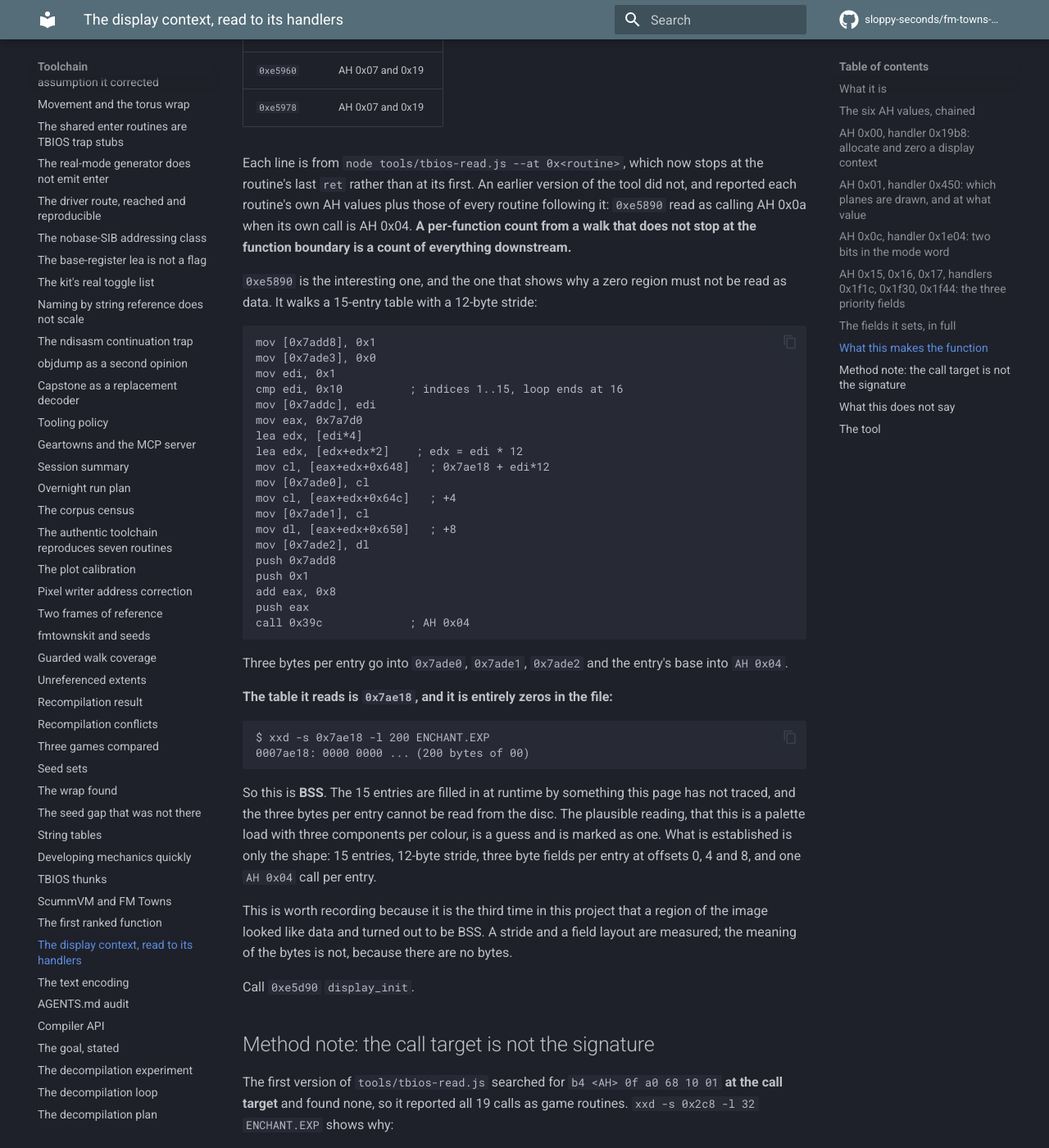
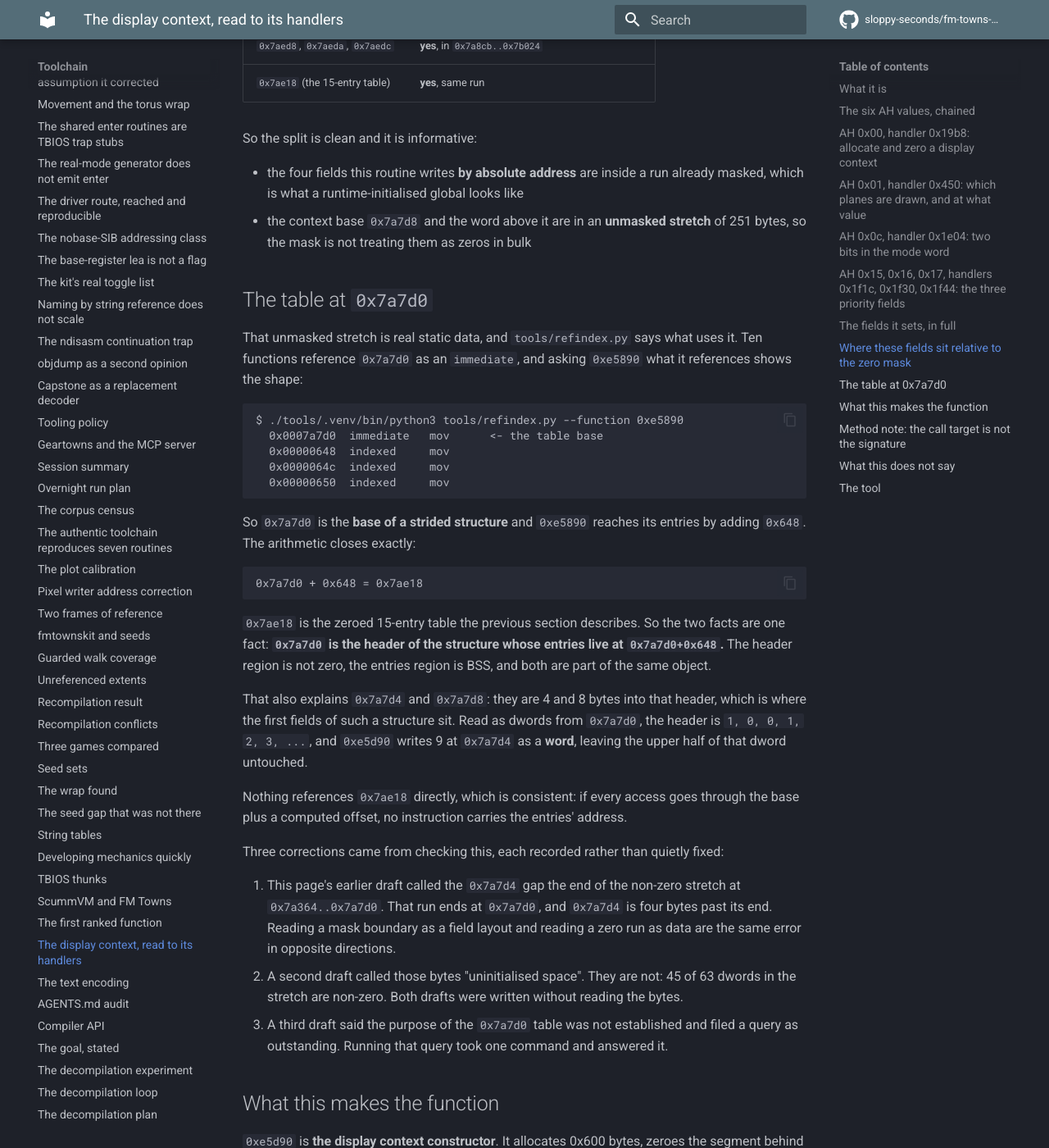
Before and after one commit to sloppy-seconds/fm-towns-ultima, an MkDocs documentation site: the page built from docs/display-context.md, in a window 1280 px wide and 1400 px high, scrolled down 4622 px. Shown: the whole window at 82% size. Built offline with MkDocs 1.6.1 and Material for MkDocs 9.7.7, drawn with Linux system fonts in a browser that asks for light colours; comment, search, counter and statistics services are not loaded; some of the changed text lies outside the part shown.

Commit message:
0x7a7d0 is the header of the structure whose entries are at 0x7ae18
The zero-mask check Paul asked for turned out to change the finding rather than confirm it.

Not new BSS. 0x7ae18 was already inside the masked run 0x7a8cb..0x7b024, so codelimits.js had
covered it before the page existed. Only the stride and the field offsets were new, and the
mask cannot express those.

Then tools/refindex.py answered the question the page had filed as outstanding. 0xe5890 loads
0x7a7d0 as an immediate and indexes it with 0x648, 0x64c, 0x650, and 0x7a7d0 + 0x648 = 0x7ae18
exactly. So "a BSS region at 0x7ae18" and "the table at 0x7a7d0" are one object seen twice: a
non-zero header whose entry array is BSS. Nothing references 0x7ae18 directly, which is
consistent with every access going through base plus offset.

That also explains 0x7a7d4 and 0x7a7d8, which are 4 and 8 bytes into the header. The page had
said this twice wrongly before: first that the gap was the end of the previous non-zero run
(that run ends at 0x7a7d0), then that the bytes were uninitialised space (45 of 63 dwords in
the stretch are non-zero). Both drafts were written without reading the bytes. Three
corrections are recorded in the page rather than quietly applied.

Two repository hazards found and fixed:

- tools/refindex.py with no output path writes a 5 MB refindex.json to the working directory,
  and it was not ignored. Now ignored.
- tools/tbios-read.js wrote TBIOS.BIN to the repo root: Fujitsu firmware, copyrighted, sitting
  untracked and unignored. The tool now caches it in /var/tmp, which removes the hazard
  instead of guarding it, and ignore rules for five spellings are kept as belt and braces
  because gitignore patterns are case-sensitive and only lowercase .bin was covered.

Verified: git check-ignore on all five spellings, git ls-files returns 0 for both files,
git status --ignored shows them in the ignored set.

````diff
--- a/docs/display-context.md
+++ b/docs/display-context.md
@@ -157,10 +157,84 @@ their offsets are read directly rather than derived.
 
 `0x7a7d8` and `0x7a7d4` are **four bytes apart**, and `0x7a7d4` is written with `mov ax`, a
 word store, so it occupies `0x7a7d4` and `0x7a7d5`. Two bytes at `0x7a7d6` are then
-unaccounted for before the context begins. **Do not read that gap as a reserved field: no
-store of any width was traced to it, and the alignment may be nothing more than the
-compiler placing a word at a four-byte boundary.** The context base itself is measured:
-`0x7a7d8` is the argument to AH 0x00, which is the routine that sizes and zeroes it.
+unaccounted for. **Do not read that gap as a reserved field of this structure.** `0x7a7d4`
+sits inside a static dword table that begins at `0x7a7d0`, so any meaning the two bytes carry
+belongs to that table rather than to the display context. The table is described below. The
+context base itself is measured, being the argument to AH 0x00, the routine that sizes and
+zeroes it.
+
+## Where these fields sit relative to the zero mask
+
+Most of this image is zeros, and `tools/codelimits.js` masks 67 runs of them. Which side of a
+mask boundary an address falls on changes how a finding should be read, so it is worth one
+command. The runs in this area:
+
+```
+$ node tools/codelimits.js | grep '^0x7a'
+0x7a119:0x7a350   (567 bytes)
+0x7a364:0x7a7d0   (1132 bytes)
+0x7a8cb:0x7b024   (1881 bytes)
+0x7b0dd:0x7b474   (919 bytes)
+```
+
+| address | inside a masked zero run? |
+|---|---|
+| `0x7a7d4` (word store of 9) | **no**, in the unmasked stretch `0x7a7d0..0x7a8ca` |
+| `0x7a7d8` (context base) | **no**, same stretch |
+| `0x7aed8`, `0x7aeda`, `0x7aedc` | **yes**, in `0x7a8cb..0x7b024` |
+| `0x7ae18` (the 15-entry table) | **yes**, same run |
+
+So the split is clean and it is informative:
+
+- the four fields this routine writes **by absolute address** are inside a run already masked,
+  which is what a runtime-initialised global looks like
+- the context base `0x7a7d8` and the word above it are in an **unmasked stretch** of 251
+  bytes, so the mask is not treating them as zeros in bulk
+
+## The table at `0x7a7d0`
+
+That unmasked stretch is real static data, and `tools/refindex.py` says what uses it. Ten
+functions reference `0x7a7d0` as an `immediate`, and asking `0xe5890` what it references
+shows the shape:
+
+```
+$ ./tools/.venv/bin/python3 tools/refindex.py --function 0xe5890
+  0x0007a7d0  immediate   mov      <- the table base
+  0x00000648  indexed     mov
+  0x0000064c  indexed     mov
+  0x00000650  indexed     mov
+```
+
+So `0x7a7d0` is the **base of a strided structure** and `0xe5890` reaches its entries by
+adding `0x648`. The arithmetic closes exactly:
+
+```
+0x7a7d0 + 0x648 = 0x7ae18
+```
+
+`0x7ae18` is the zeroed 15-entry table the previous section describes. So the two facts are
+one fact: **`0x7a7d0` is the header of the structure whose entries live at `0x7a7d0+0x648`.**
+The header region is not zero, the entries region is BSS, and both are part of the same
+object.
+
+That also explains `0x7a7d4` and `0x7a7d8`: they are 4 and 8 bytes into that header, which is
+where the first fields of such a structure sit. Read as dwords from `0x7a7d0`, the header is
+`1, 0, 0, 1, 2, 3, ...`, and `0xe5d90` writes 9 at `0x7a7d4` as a **word**, leaving the upper
+half of that dword untouched.
+
+Nothing references `0x7ae18` directly, which is consistent: if every access goes through the
+base plus a computed offset, no instruction carries the entries' address.
+
+Three corrections came from checking this, each recorded rather than quietly fixed:
+
+1. This page's earlier draft called the `0x7a7d4` gap the end of the non-zero stretch at
+   `0x7a364..0x7a7d0`. That run ends at `0x7a7d0`, and `0x7a7d4` is four bytes past its end.
+   Reading a mask boundary as a field layout and reading a zero run as data are the same
+   error in opposite directions.
+2. A second draft called those bytes "uninitialised space". They are not: 45 of 63 dwords in
+   the stretch are non-zero. Both drafts were written without reading the bytes.
+3. A third draft said the purpose of the `0x7a7d0` table was not established and filed a
+   query as outstanding. Running that query took one command and answered it.
 
 ## What this makes the function
 
@@ -220,15 +294,23 @@ $ xxd -s 0x7ae18 -l 200 ENCHANT.EXP
 0007ae18: 0000 0000 ... (200 bytes of 00)
 ```
 
-So this is **BSS**. The 15 entries are filled in at runtime by something this page has not
-traced, and the three bytes per entry cannot be read from the disc. The plausible reading,
-that this is a palette load with three components per colour, is a guess and is marked as
-one. What is established is only the shape: 15 entries, 12-byte stride, three byte fields
-per entry at offsets 0, 4 and 8, and one `AH 0x04` call per entry.
+So the entries are **BSS**, and it is not a new discovery: `0x7ae18` already falls inside the
+masked run `0x7a8cb..0x7b024`, so `tools/codelimits.js` had covered it before this page
+existed. They are filled in at runtime by something this page has not traced, and the three
+bytes per entry cannot be read from the disc. The plausible reading, that this is a palette
+load with three components per colour, is a guess and is marked as one. What is established
+is only the shape: 15 entries, 12-byte stride, three byte fields per entry at offsets 0, 4
+and 8, and one `AH 0x04` call per entry.
 
-This is worth recording because it is the third time in this project that a region of the
-image looked like data and turned out to be BSS. A stride and a field layout are measured;
-the meaning of the bytes is not, because there are no bytes.
+They are also not freestanding. As the next section shows, they are the entry array of the
+structure headed at `0x7a7d0`, reached as `0x7a7d0+0x648`. So "a BSS region at `0x7ae18`"
+and "the table at `0x7a7d0`" are two views of one object, and only the second is useful for
+reimplementation.
+
+The lesson is narrower than "zero regions get read as data again". Here the region was
+already masked and the mistake was writing a meaning onto it anyway, because the stride was
+real and a stride invites an interpretation. A stride and a field layout are measured; the
+meaning of the bytes is not, because there are no bytes.
 
 Call `0xe5d90` `display_init`.
 
@@ -260,6 +342,14 @@ function make" by matching at the call site, which is one reason `funtriage` ran
 - **Why the third priority has no range check.** Measured, not explained.
 - **Whether `0x7a7d4` is read as a word or a pair of bytes.** It is written as a word (9);
   no reader has been traced.
+- **What the header fields at `0x7a7d0`, `0x7a7d4`, `0x7a7d8` mean.** The base and the
+  `+0x648` stride are measured; what each dword in the header is for is not. `PRI PALETTE`
+  and a breakpoint on `0x7a7d4` in the emulator would answer it faster than more static reading.
+- **What writes the 15 entries at `0x7ae18`.** They are zero in the file and `0xe5890` only
+  reads them, and no function references `0x7ae18` directly, so a writer exists that goes
+  through the base. This page has not found it.
+- **Whether the word store of 9 at `0x7a7d4` collides with the header's own use of that dword.**
+  Untested, and worth checking before either field is relied on.
 
 ## The tool
 
````
Also changed, not shown: 2 other files.
